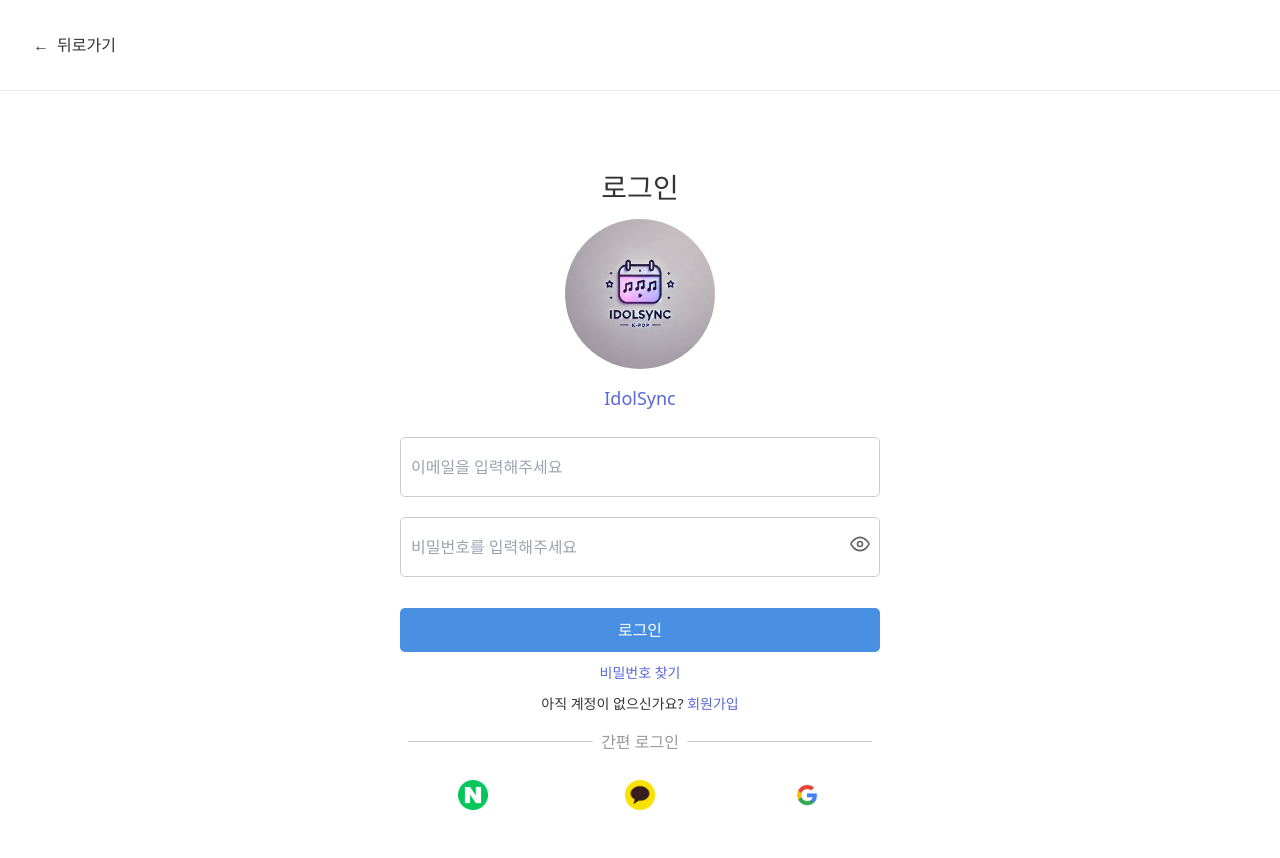
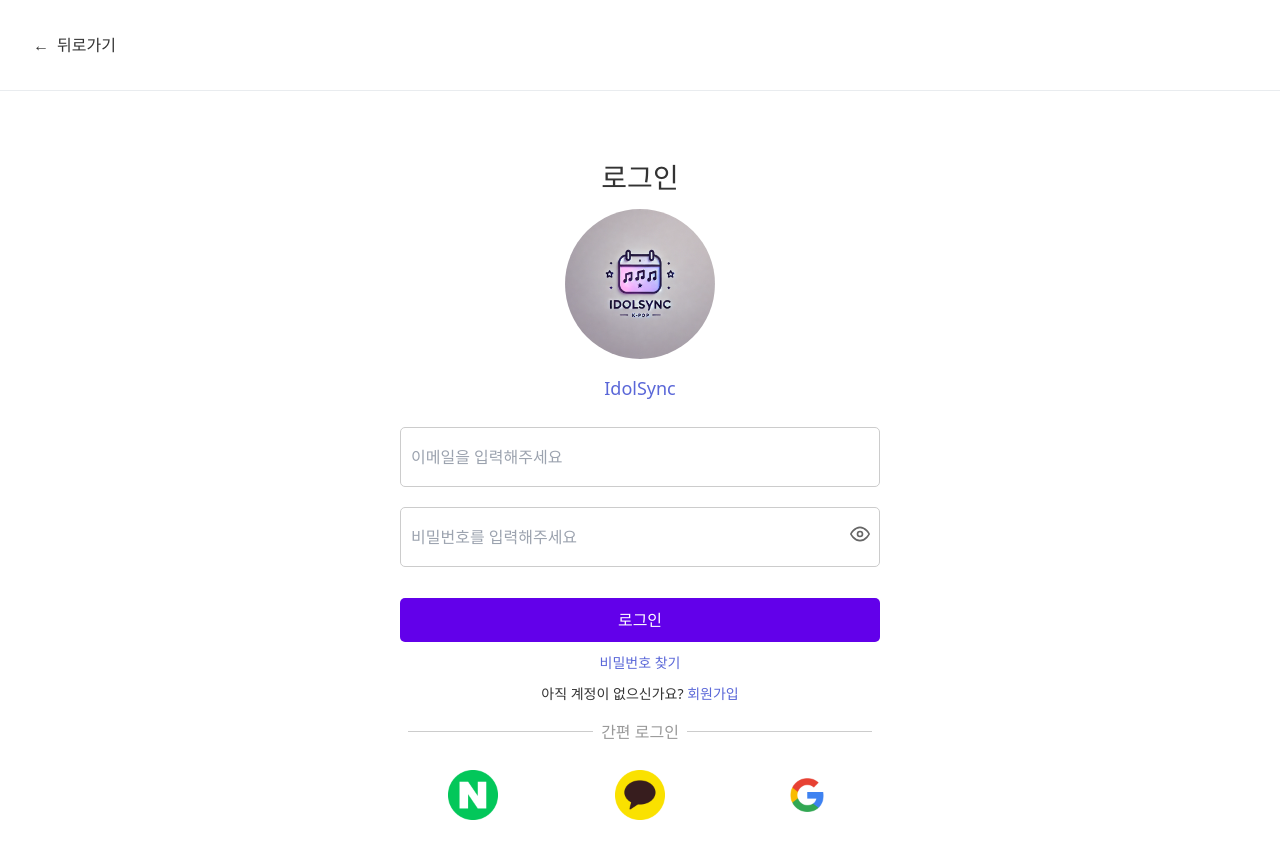
Before and after one commit to oz-4team/bbang-fe, a React (Vite) app: page /login in a window 1280 px wide. Shown: the top 858 px of the page. Built offline with nearby package versions, Linux system fonts and the light colour scheme; no server answers.

Commit message:
✨ Feat: 회원가입 및 개인정보 페이지 스타일 개선 및 코드 정리

```diff
--- a/src/styles/SignupComplete.css
+++ b/src/styles/SignupComplete.css
@@ -39,7 +39,7 @@
 .login-button {
     margin-top: 0; /* 로그인 버튼의 상단 여백 제거 */
     padding: 10px 20px;
-    background-color: #4a90e2;
+    background-color: #6200ea;
     color: #ffffff;
     border: none;
     border-radius: 5px;
--- a/src/styles/SignupForm.css
+++ b/src/styles/SignupForm.css
@@ -118,14 +118,14 @@ select:focus {
   display: flex;
   justify-content: center;
   align-items: center;
-  width: 50px;
-  height: 50px;
+  width: 70px;
+  height: 70px;
   border-radius: 50%;
 }
 
 .social-button img {
-  width: 30px;
-  height: 30px;
+  width: 50px;
+  height: 50px;
 }
 
 /* 성별/출생년도 선택 */
--- a/src/styles/login.css
+++ b/src/styles/login.css
@@ -54,7 +54,7 @@
 }
 
 .login-button:hover {
-  background-color: #4c51bf;
+  background-color: #6200ea;
 }
 
 .extra-links {
```
